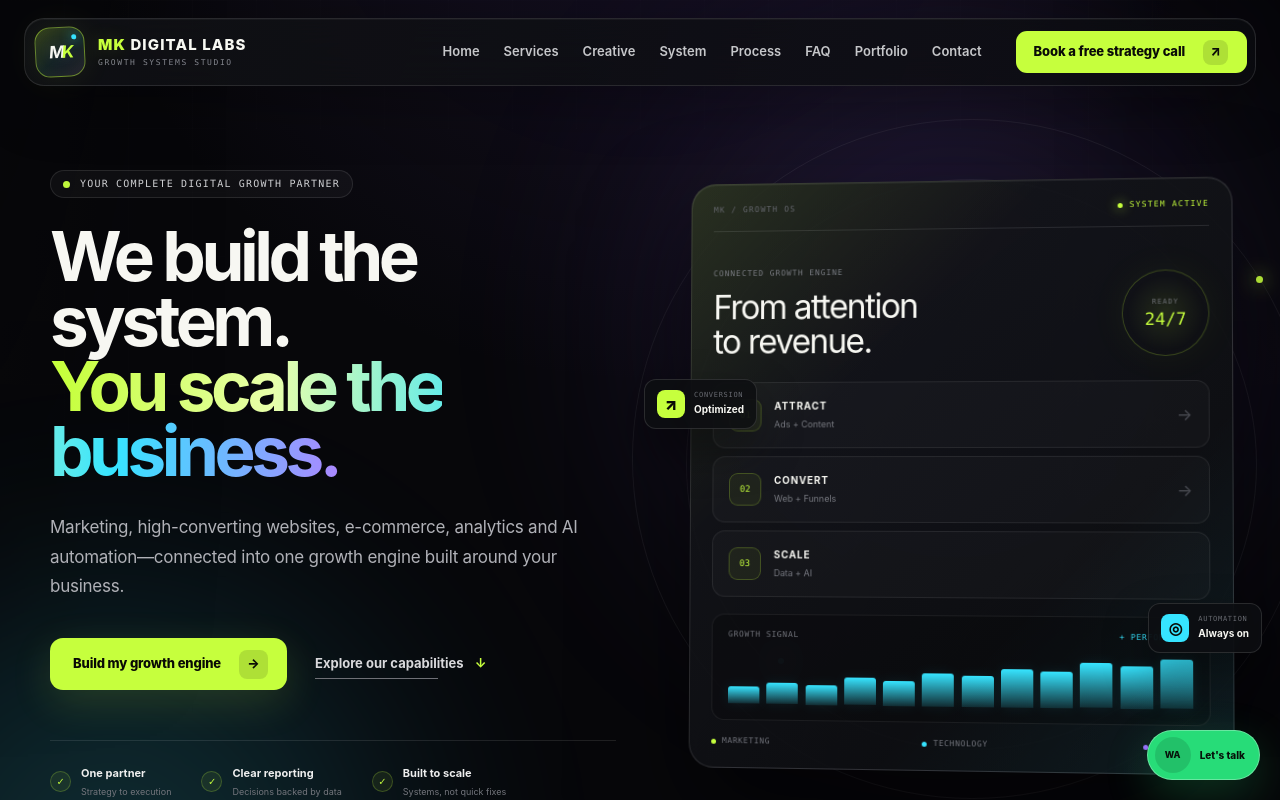
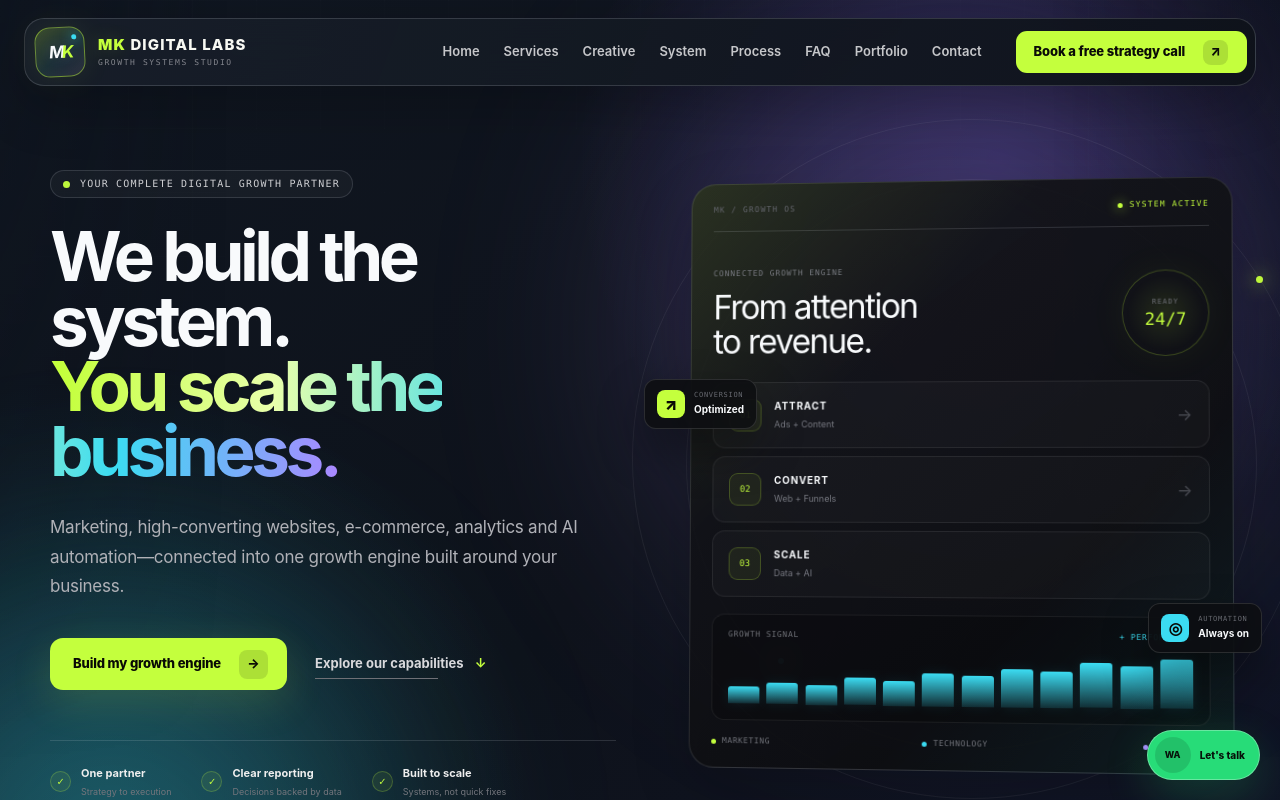
Before and after one commit to muzammilswatti7-lab/my-first-website, a Next.js app: page / in a window 1280 px wide. Shown: the top 800 px of the page. Built offline with nearby package versions, Linux system fonts and the light colour scheme.

Commit message:
Enhance premium midnight color palette

```diff
--- a/app/globals.css
+++ b/app/globals.css
@@ -272,3 +272,47 @@ button, input, textarea { font: inherit; }
 @media (prefers-reduced-motion: reduce) {
   *,*::before,*::after{scroll-behavior:auto!important;animation-duration:.01ms!important;animation-iteration-count:1!important;transition-duration:.01ms!important}
 }
+/* MIDNIGHT PREMIUM ENHANCEMENT */
+:root {
+  --ink: #0e121a;
+  --panel: #151b26;
+  --panel-2: #1b2330;
+  --text: #f8fafc;
+  --muted: #abb4c2;
+  --line: rgba(226, 232, 240, 0.14);
+  --lime: #c4ff3d;
+  --cyan: #3bdcf2;
+  --violet: #a78bfa;
+}
+
+body {
+  background:
+    radial-gradient(circle at 8% 78%, rgba(27, 220, 242, 0.09), transparent 28%),
+    #0e121a;
+}
+
+.nav-shell {
+  background: linear-gradient(110deg, rgba(24, 31, 42, 0.96), rgba(14, 18, 26, 0.94));
+  border-color: rgba(226, 232, 240, 0.16);
+  box-shadow: 0 18px 55px rgba(0, 0, 0, 0.24);
+}
+
+.site-header.scrolled {
+  background: rgba(14, 18, 26, 0.88);
+}
+
+.hero {
+  background:
+    radial-gradient(circle at 78% 18%, rgba(126, 87, 255, 0.20), transparent 34%),
+    radial-gradient(circle at 8% 90%, rgba(31, 216, 226, 0.13), transparent 30%),
+    linear-gradient(135deg, #101722 0%, #0e121a 54%, #111527 100%);
+}
+
+.hero-aurora { opacity: 0.26; }
+
+.hero [class*="panel"],
+.hero [class*="console"],
+.hero [class*="card"] {
+  border-color: rgba(226, 232, 240, 0.15);
+  box-shadow: 0 20px 60px rgba(0, 0, 0, 0.18);
+}
```
